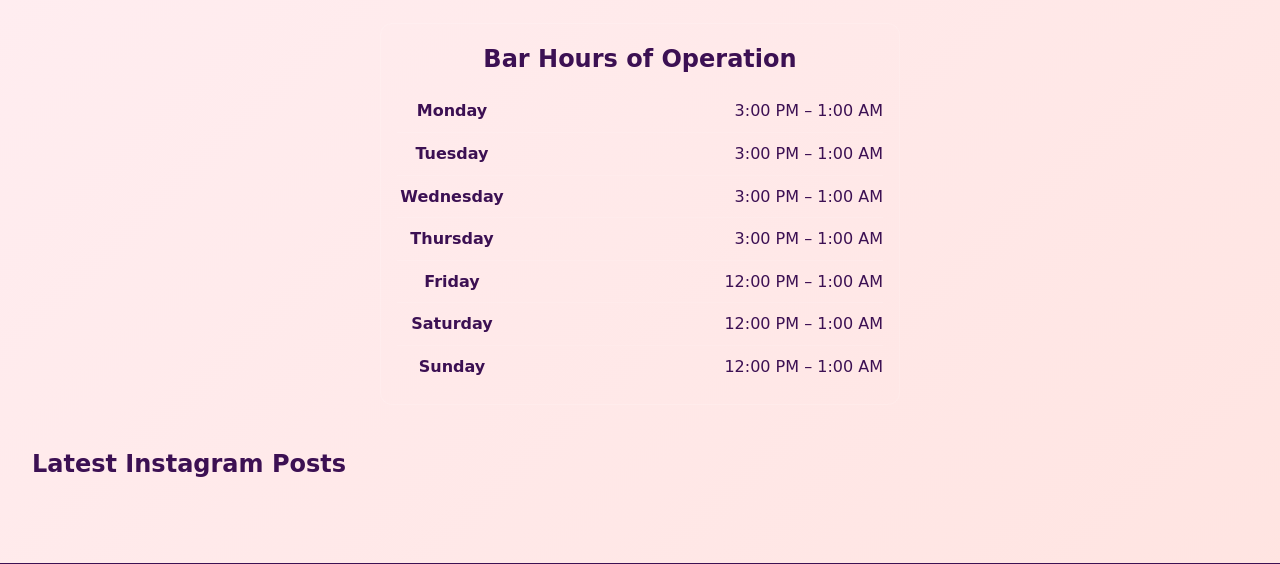
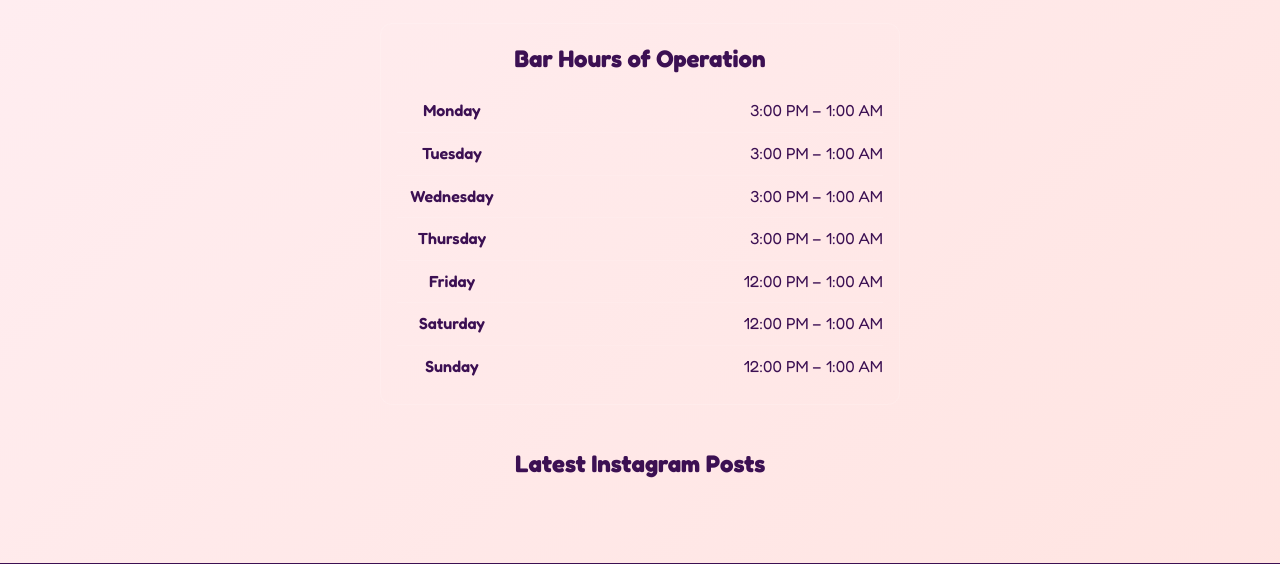
Before and after one commit to dustin-swayze/magicbarwebsite, a Django app: page / in a window 1280 px wide. Shown: the part 603-1167 px from the top of the page. Run offline with Django 5.2, Linux system fonts and the light colour scheme; data comes from the database, SQL or seed files in the repository; some libraries are stand-ins or nearby versions.

Commit message:
made some groovy font changes to css

```diff
--- a/backend/main/static/main/style.css
+++ b/backend/main/static/main/style.css
@@ -5,7 +5,7 @@
 }
 
 body {
-  font-family: 'Comic Sans MS', 'Brush Script MT', cursive, sans-serif;
+  font-family: 'Fredoka', system-ui, sans-serif;
   background: linear-gradient(to bottom right, #fff0f5, #ffe4e1);
   color: #3c1053;
   line-height: 1.6;
@@ -45,6 +45,7 @@ header {
 
 /* Brand: keep it loud and fun */
 .nav-brand a {
+  font-family: 'Luckiest Guy', 'Fredoka', cursive;
   font-size: 1.8rem;
   font-weight: 900;
   letter-spacing: 2px;
@@ -53,6 +54,7 @@ header {
   color: white;
   white-space: nowrap;
   text-shadow: 0 2px 0 rgba(0,0,0,0.15);
+
 }
 
 /* LINKS LIST */
--- a/backend/main/templates/base.html
+++ b/backend/main/templates/base.html
@@ -6,6 +6,8 @@
   <meta charset="UTF-8">
   <title>Magic Bar</title>
   <link rel="stylesheet" href="{% static 'main/style.css' %}">
+  <link href="https://fonts.googleapis.com/css2?family=Fredoka:wght@400;600;700&display=swap" rel="stylesheet">
+
 </head>
 <body>
 
--- a/backend/main/templates/main/index.html
+++ b/backend/main/templates/main/index.html
@@ -89,7 +89,7 @@
 
   <!-- Instagram Feed -->
   <section>
-    <h2 style="padding:1rem">Latest Instagram Posts</h2>
+    <h2 style="padding:1rem; text-align: center;">Latest Instagram Posts</h2>
     <div class="elfsight-app-1ee85006-7ad8-4898-94a9-66301cbc9ea3" data-elfsight-app-lazy></div>
   </section>
 {% endblock %}
```
